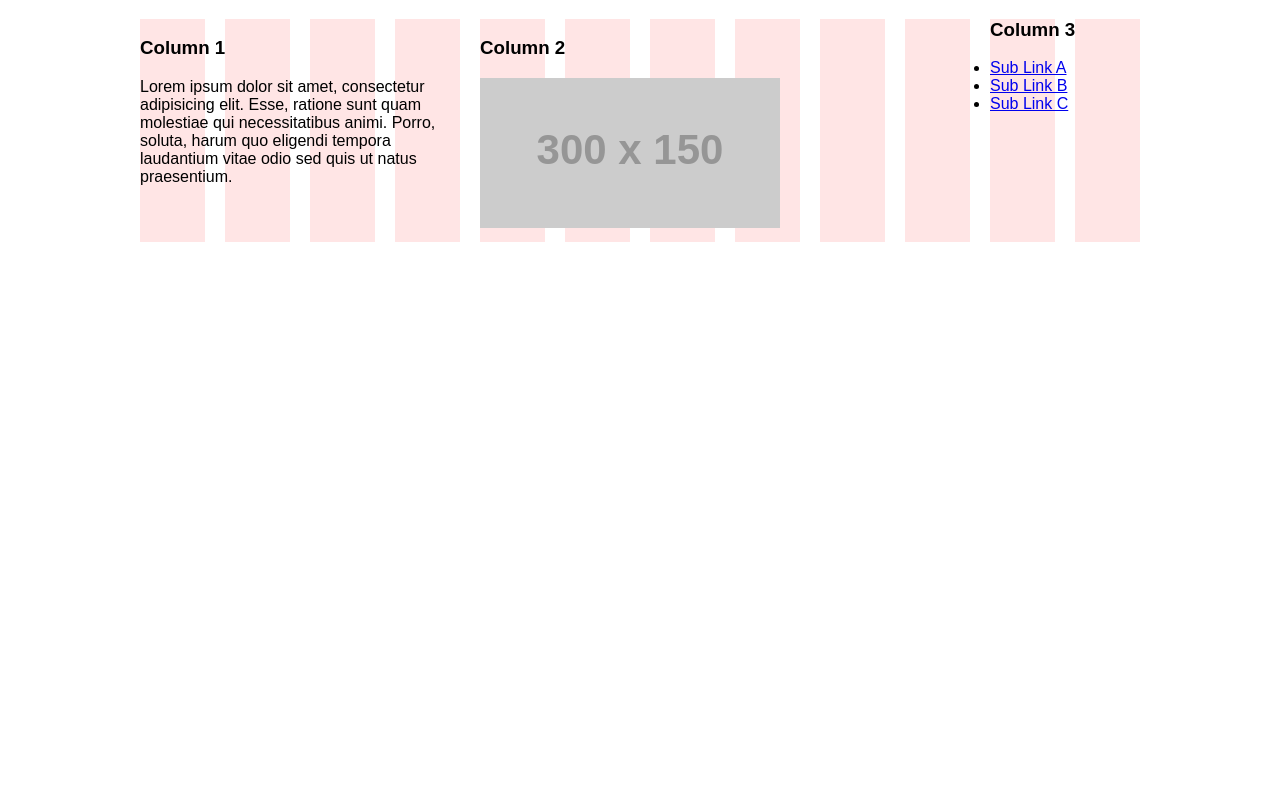
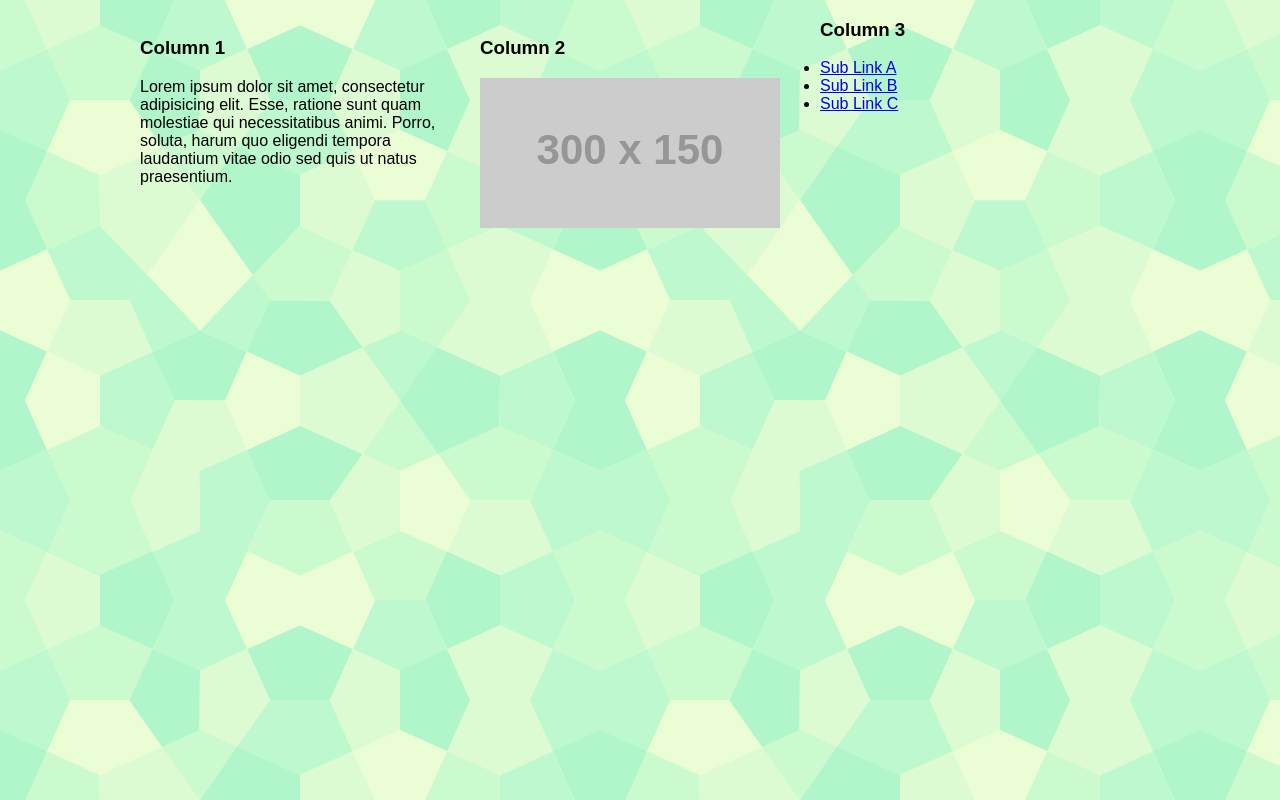
Before and after one commit to dfgutierrez98/wk3-quiz, a plain HTML site: page index.html in a window 1280 px wide. Drawn offline with Linux system fonts and the light colour scheme; placeholder pictures from the web are drawn by us.

Commit message:
Version 2
*Added background image

```diff
--- a/css/styles.css
+++ b/css/styles.css
@@ -1,5 +1,7 @@
 /* Your Website Styles */
-
+body {
+	background: url("../img/bg.png");
+}
 /* Show Grid */
 .showgrid {
 	background: url("../img/grid-bg.png") repeat-y;
--- a/index.html
+++ b/index.html
@@ -13,13 +13,13 @@
 </head>
 <body>
 
-	<div class="container showgrid">
-		<div class="grid_4"
+	<div class="container">
+		<div class="grid_4 alpha"
 		<!-- 1st Column -->
 		<h3>Column 1</h3>
 		<p>Lorem ipsum dolor sit amet, consectetur adipisicing elit. Esse, ratione sunt quam molestiae qui necessitatibus animi. Porro, soluta, harum quo eligendi tempora laudantium vitae odio sed quis ut natus praesentium.</p>
 		</div>
-<div class="grid_6"
+<div class="grid_4"
 		<!-- 2nd Column -->
 		<h3>Column 2</h3>
 		<img src="http://placehold.it/300x150" alt="Placeholder">
@@ -27,13 +27,14 @@
 
 
 		<!-- 3rd Column -->
+		<div =class="grid_4 omega">
 		<h3>Column 3</h3>
 		<ul>
 			<li><a href="#">Sub Link A</a></li>
 			<li><a href="#">Sub Link B</a></li>
 			<li><a href="#">Sub Link C</a></li>
 		</ul>
-
+		</div>
 
 		<!-- Clearfix -->
 		<div class="clear"></div>
```
